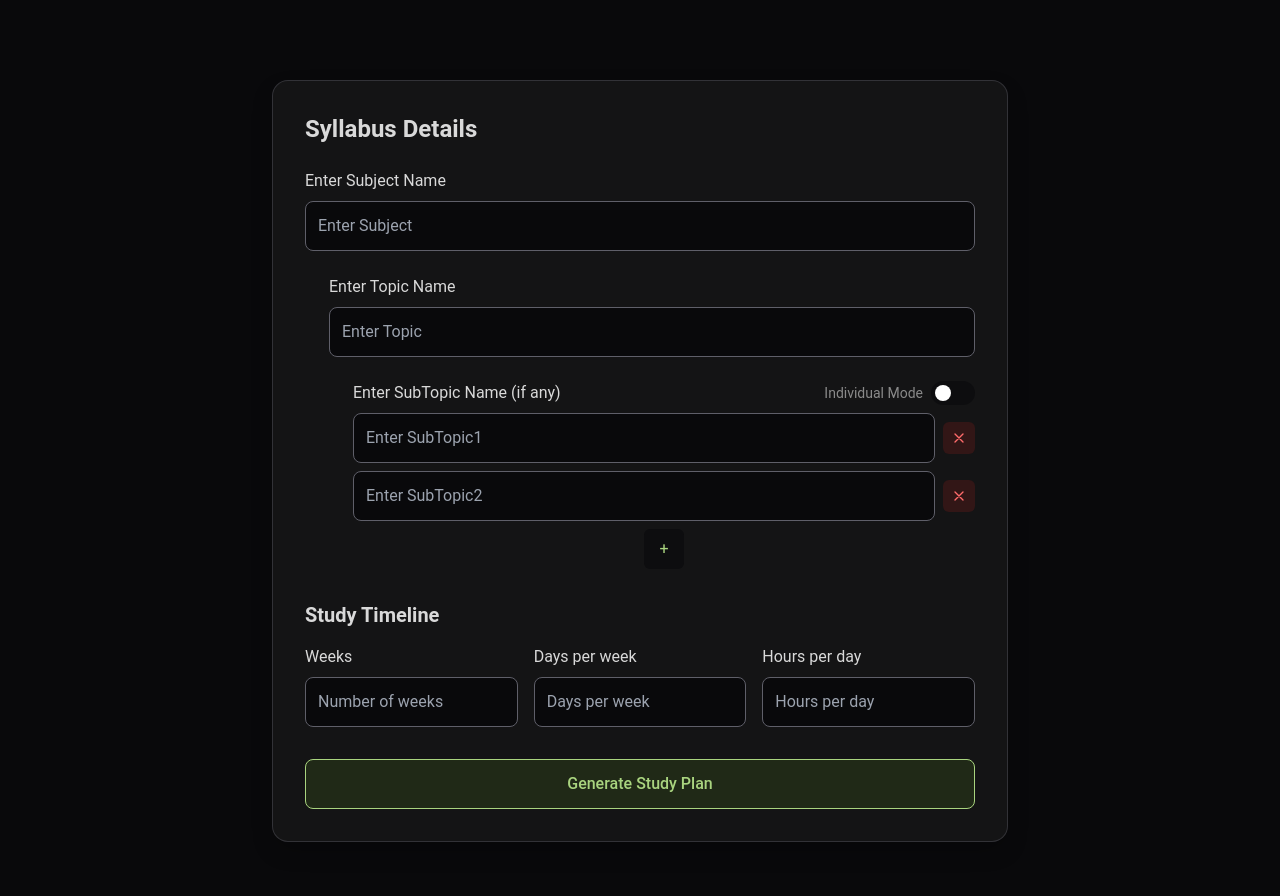
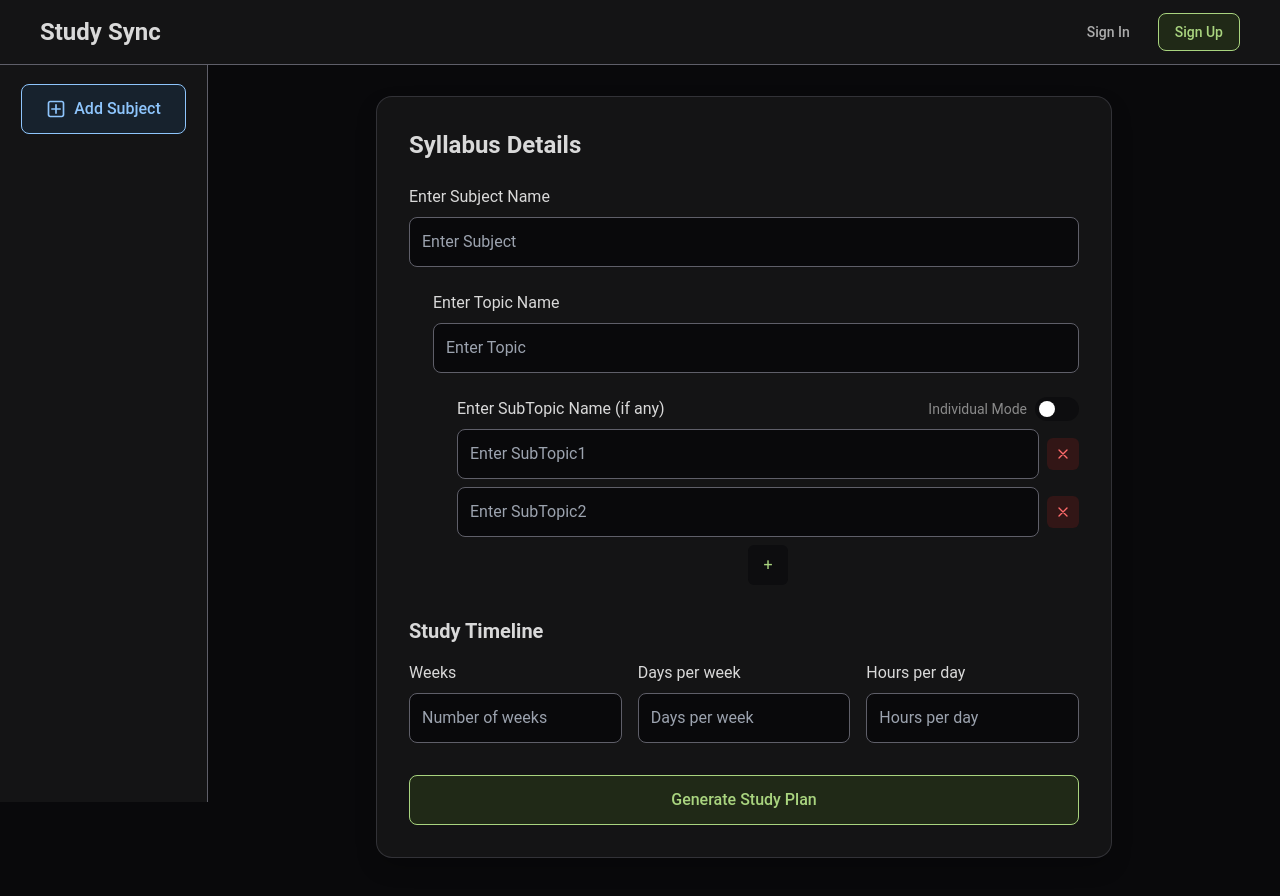
Before and after one commit to TanishqKashla/ClarioAI, a Next.js app: page /newsubject in a window 1280 px wide. Shown: the top 896 px of the page. Built offline with nearby package versions, Linux system fonts and the light colour scheme; what groq-sdk would draw is missing.

Commit message:
Added styling and layout changes

```diff
--- a/package.json
+++ b/package.json
@@ -14,6 +14,7 @@
     "next": "15.2.1",
     "react": "^19.0.0",
     "react-dom": "^19.0.0",
+    "react-icons": "^5.5.0",
     "react-markdown": "^10.1.0"
   },
   "devDependencies": {
--- a/src/app/globals.css
+++ b/src/app/globals.css
@@ -93,7 +93,7 @@ body {
   background: var(--secondary-color);
   color: var(--primary-color);
   border: 1px solid var(--primary-color);
-  padding: 0.75rem 1.5rem;
+  /* padding: 0.5rem 1.5rem; */
   border-radius: 0.5rem;
   font-weight: 500;
   cursor: pointer;
@@ -239,7 +239,7 @@ code {
 }
 
 .inactive {
-  background-color: var(--background-light);
+  background: none;
   color: var(--text-primary);
-  border-color: var(--border-color);
+  border: none;
 }
--- a/src/app/layout.js
+++ b/src/app/layout.js
@@ -1,5 +1,7 @@
+import Navbar from '@/components/layout/Navbar';
 import './globals.css'
 import StudyPlanWrapper from '@/components/providers/StudyPlanWrapper';
+import Sidebar from '@/components/layout/Sidebar';
 
 export const metadata = {
   title: 'StudySync - Your Study Planning Companion',
@@ -9,9 +11,13 @@ export const metadata = {
 export default function RootLayout({ children }) {
   return (
     <html lang="en">
-      <body>
+      <body className="flex flex-col  bg-dark-200">
         <StudyPlanWrapper>
-          {children}
+          <Navbar />
+          <div className="flex flex-1 overflow-hidden mt-16">
+            <Sidebar />
+            <main className="flex-1 ml-52 overflow-auto">{children}</main>
+          </div>
         </StudyPlanWrapper>
       </body>
     </html>
--- a/src/app/newsubject/page.js
+++ b/src/app/newsubject/page.js
@@ -132,7 +132,7 @@ export default function NewSubjectPage() {
   };
 
   return (
-    <div className="min-h-screen flex justify-center items-center bg-dark-200 py-12">
+    <div className="min-h-screen flex justify-center items-center pb-10">
       <div className="container mx-auto px-4 max-w-2xl">
         <form onSubmit={handleSubmit} className="space-y-8">
           <div className="bg-dark-100 rounded-2xl p-8 shadow-dark-lg border border-border/40">
@@ -237,6 +237,7 @@ export default function NewSubjectPage() {
             )}
 
             <Button
+              size='lg'
               type="submit"
               disabled={isLoading}
               isLoading={isLoading}
--- a/src/app/page.js
+++ b/src/app/page.js
@@ -1,8 +1,14 @@
+import Image from 'next/image'
 import React from 'react'
 
 const page = () => {
     return (
-        <div>page</div>
+        <div className='h-full'>
+            <div className='flex flex-col items-center gap-4 justify-center h-full'>
+                <Image src="/illustrations/illustration1.png" alt="hero" width={300} height={300} />
+                <h2 className='text-light-100 font-bold text-2xl'>Start by adding your first subject</h2>
+            </div>
+        </div>
     )
 }
 
--- a/src/app/studyplan/page.js
+++ b/src/app/studyplan/page.js
@@ -21,8 +21,8 @@ export default function StudyPlanPage() {
   }
 
   return (
-    <div className="min-h-screen bg-dark-200 py-12">
-      <div className="mx-auto px-4">
+    <div className="min-h-screen bg-dark-200">
+      <div className="">
         <StudyPlanList studyPlan={studyPlan} />
       </div>
     </div>
--- a/src/components/common/Button.jsx
+++ b/src/components/common/Button.jsx
@@ -1,4 +1,3 @@
-// src/components/common/Button.jsx
 import React from 'react';
 
 const Button = ({
@@ -6,12 +5,21 @@ const Button = ({
     onClick,
     type = 'button',
     disabled = false,
+    size = 'md',
     isLoading = false,
     variant = 'primary',
     fullWidth = false,
-    className = ''
+    className = '',
+    icon,
+    ...props
 }) => {
     const baseClasses = 'btn';
+
+    const sizes = {
+        sm: "px-3 py-1.5 text-xs",
+        md: "px-4 py-2 text-sm",
+        lg: "px-6 py-3 text-base"
+    };
 
     const variantClasses = {
         primary: 'btn',
@@ -29,7 +37,8 @@ const Button = ({
             type={type}
             onClick={onClick}
             disabled={disabled || isLoading}
-            className={`${baseClasses} ${variantClasses[variant]} ${sizeClasses} ${disabledClasses} ${className}`}
+            className={`${baseClasses} ${variantClasses[variant]} ${sizeClasses} ${disabledClasses} ${sizes[size]} ${className} flex items-center justify-center`}
+            {...props}
         >
             {isLoading ? (
                 <span className="flex items-center justify-center">
@@ -40,7 +49,10 @@ const Button = ({
                     Loading...
                 </span>
             ) : (
-                children
+                <>
+                    {icon && <span className="mr-2">{icon}</span>}
+                    {children}
+                </>
             )}
         </button>
     );
--- /dev/null
+++ b/src/components/layout/Navbar.jsx
@@ -0,0 +1,20 @@
+import React from 'react'
+import Button from '../common/Button'
+
+const Navbar = () => {
+  return (
+      <div>
+          <nav className="bg-dark-100 border-b border-border z-10 fixed w-full">
+                <div className="flex h-16 px-10 justify-between items-center">
+                    <h1 className="text-light-100 text-2xl font-bold">Study Sync</h1>
+                    <div className="flex gap-3 text-sm">
+                        <Button children={'Sign In'} ClassName='border-none' variant='inactive'/>
+                        <Button children={'Sign Up'}/>
+                    </div>
+                </div>
+            </nav>
+    </div>
+  )
+}
+
+export default Navbar
--- /dev/null
+++ b/src/components/layout/Sidebar.jsx
@@ -0,0 +1,33 @@
+'use client'
+import React from 'react'
+import { CgAddR } from "react-icons/cg";
+import Link from 'next/link'
+import { useRouter } from 'next/navigation';
+import Button from '../common/Button';
+
+const Sidebar = () => {
+    const router = useRouter(); // Initialize the router
+
+    const handleAddSubjectClick = () => {
+        router.push('/newsubject'); // Redirect to /newsubject
+    };
+
+
+    return (
+        <aside className="bg-dark-100 w-52 border-r border-border overflow-y-auto h-[calc(100vh-62px)] fixed">
+            <div className=" flex justify-center items-center pt-5">
+                <Button
+                    children={"Add Subject"}
+                    variant='info'
+                    size='lg'
+                    icon={<CgAddR size={20} />}
+                    onClick={handleAddSubjectClick}
+
+                />
+            </div>
+
+        </aside>
+    )
+}
+
+export default Sidebar
--- a/src/components/study-plan/SubtopicCard.jsx
+++ b/src/components/study-plan/SubtopicCard.jsx
@@ -54,7 +54,7 @@ const SubtopicCard = ({ subject, topic, subtopic, stepNumber, onCompletionChange
             </button>
 
             {isOpen && (
-                <div className="space-y-3 p-6 pt-0 text-light-200 mt-3 flex gap-5">
+                <div className="space-y-3 p-6 pt-0 text-light-200 mt-3 gap-5 flex">
                     <div className="flex-1 max-h-[700px] pr-5 overflow-y-scroll">
                         <div>
                             <span className="font-medium text-light-100 block mb-2">Focus Areas: </span>
--- a/src/components/study-plan/TopicCard.jsx
+++ b/src/components/study-plan/TopicCard.jsx
@@ -3,22 +3,33 @@ import SubtopicCard from './SubtopicCard';
 
 const TopicCard = ({ subject, topic, onSubtopicCompletionChange }) => {
     const [completedCount, setCompletedCount] = useState(0); // Track the number of completed subtopics
+    const totalSubtopics = topic.subtopics.length;
+    const progressPercentage = (completedCount / totalSubtopics) * 100;
 
     const handleCompletionChange = (isCompleted) => {
         setCompletedCount((prevCount) => (isCompleted ? prevCount + 1 : prevCount - 1));
-        // Also update the global tracker
+        // Notify parent about the change
         if (onSubtopicCompletionChange) {
             onSubtopicCompletionChange(isCompleted);
         }
     };
 
     return (
-        <div className="mb-6 ml-4">
-            <div>
-                <h4 className="text-xl font-semibold text-light-100 flex items-center gap-2 mb-4">
-                    <span>📑</span> {topic.topic}
-                </h4>
+        <div className="mb-6 ml-4 border-4 border-l-primary">
+            {/* Topic Name */}
+            <h4 className="text-xl font-semibold text-light-100 flex items-center gap-2 mb-4">
+                <span>📑</span> {topic.topic}
+            </h4>
+
+            {/* Progress Bar */}
+            <div className="w-full bg-dark-300 rounded-full h-2 mt-2 mb-4">
+                <div
+                    className="bg-primary h-2 rounded-full transition-all duration-300"
+                    style={{ width: `${progressPercentage}%` }}
+                ></div>
             </div>
+
+            {/* Render Subtopic Cards */}
             <div className="space-y-5 ml-4 mt-4">
                 {topic.subtopics.map((subtopic, index) => (
                     <SubtopicCard
@@ -27,7 +38,7 @@ const TopicCard = ({ subject, topic, onSubtopicCompletionChange }) => {
                         topic={topic.topic}
                         subtopic={subtopic}
                         stepNumber={index + 1}
-                        onCompletionChange={handleCompletionChange} // Pass the callback to track completion
+                        onCompletionChange={handleCompletionChange}
                     />
                 ))}
             </div>
```
Also changed, not shown: src/components/study-plan/StudyPlanList.jsx (+4 -64 lines), public/illustrations/illustration1.png (renamed from public/illustrations/ytplaceholder.png), 1 other file (tests, documents, lock files or other folders).
